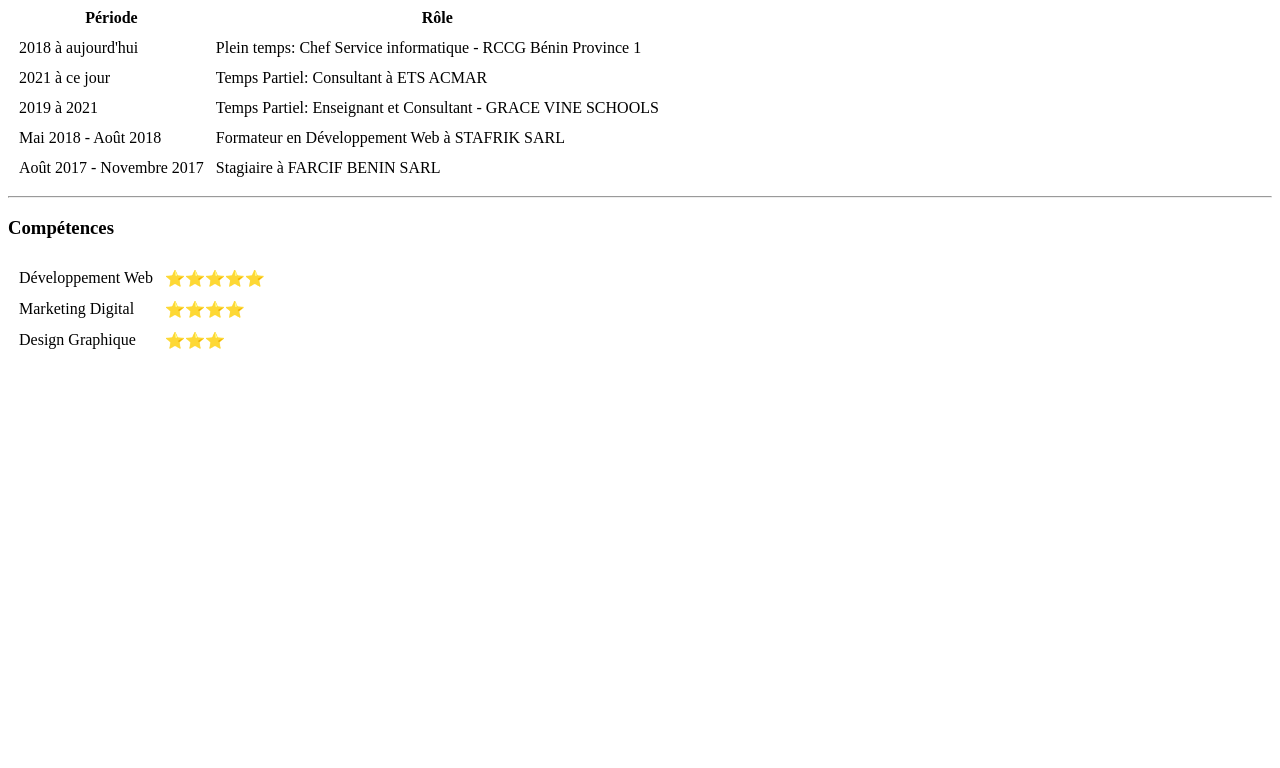
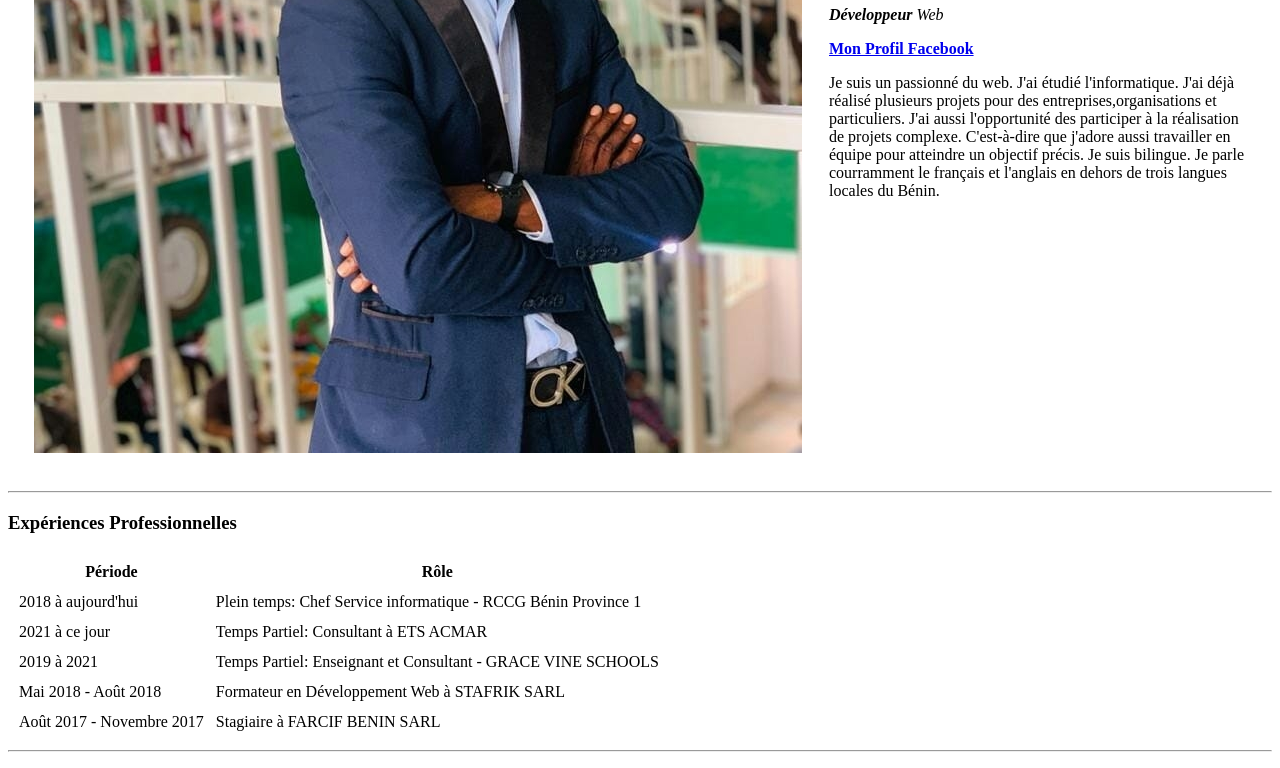
Before and after one commit to fabricewin/cv, a plain HTML site: page index.html in a window 1280 px wide. Shown: the part 349-1117 px from the top of the page. Before the commit the page ends 800 px from the top, so only its background shows below. Drawn offline with Linux system fonts and the light colour scheme.

Commit message:
Image updated

```diff
--- a/index.html
+++ b/index.html
@@ -7,7 +7,7 @@
   <body>
     <table cellspacing="25">
       <tr>
-        <td><img src="Fabrice.jpg"
+        <td><img src="images/Fabrice.jpg"
         alt="Photo de profil Fabrice"></td>
         <td><h1>Fabrice AZONHIN</h1>
         <p><em><strong>Développeur</strong> Web</em></p>
```
